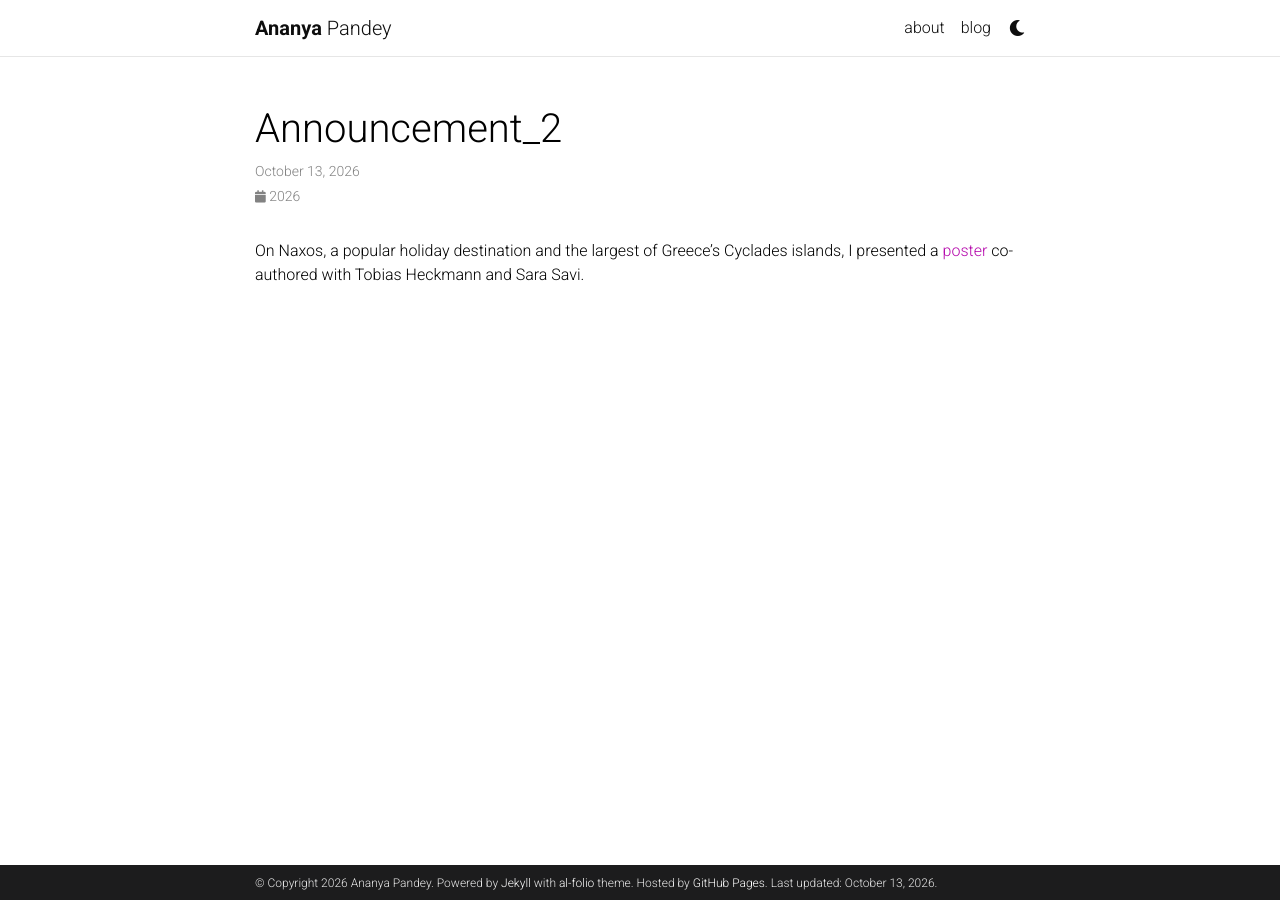
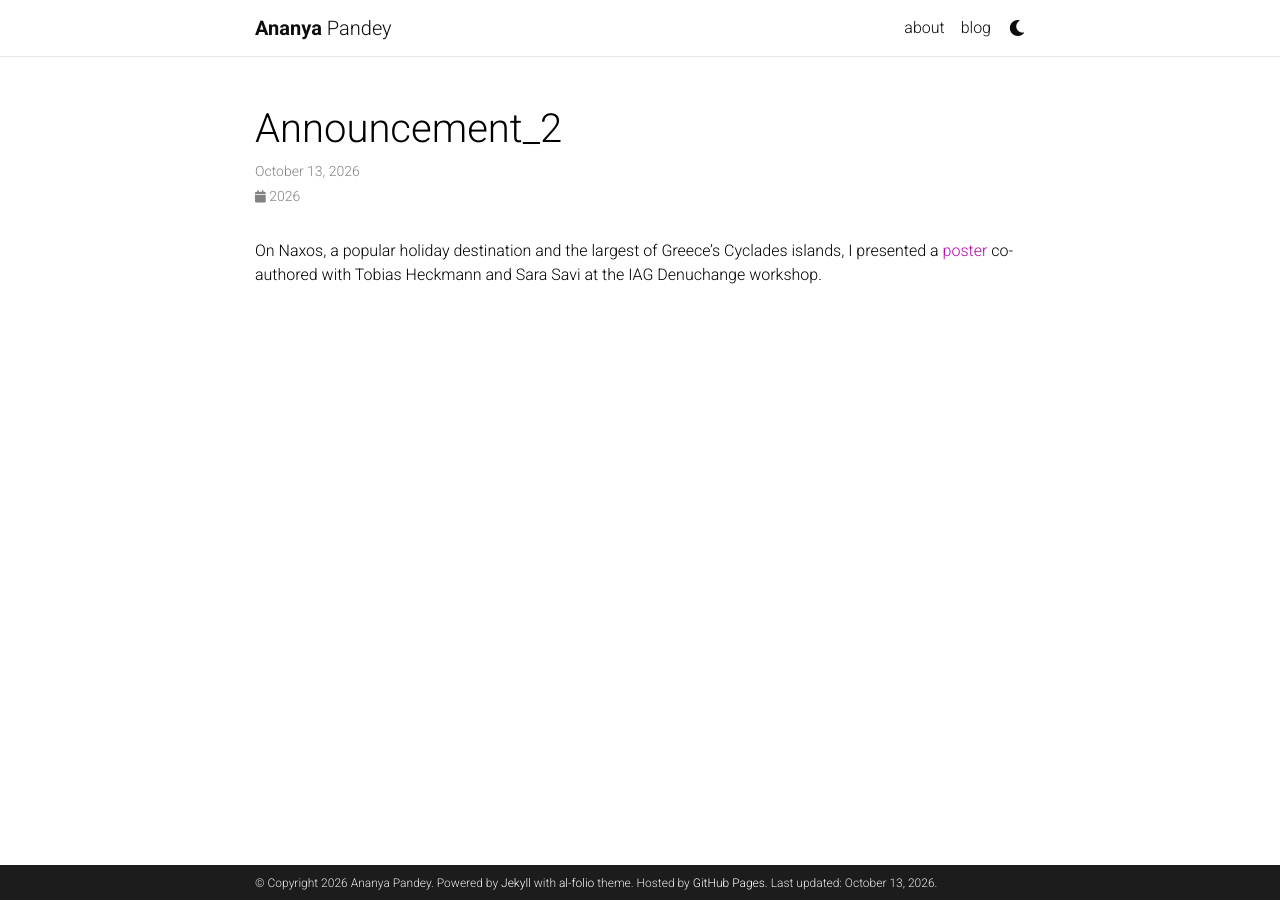
Before and after one commit to AnanyaGeo/ananyageo.github.io, a Jekyll site: the page built from _news/announcement_2.md, in a window 1280 px wide. Built offline with Jekyll 4.4.1, drawn with Linux system fonts in a browser that asks for light colours; comment, search, counter and statistics services are not loaded; a style sheet for code colours, icons or effects is not loaded.

Commit message:
Update announcement_2.md

```diff
--- a/_news/announcement_2.md
+++ b/_news/announcement_2.md
@@ -5,4 +5,4 @@
 related_posts: false
 ---
 
-On Naxos, a popular holiday destination and the largest of Greece's Cyclades islands, I presented a [poster](/assets/pdf/Pandey_IAG_Denuchange_2026_Poster_v2.pdf) co-authored with Tobias Heckmann and Sara Savi.
+On Naxos, a popular holiday destination and the largest of Greece's Cyclades islands, I presented a [poster](/assets/pdf/Pandey_IAG_Denuchange_2026_Poster_v2.pdf) co-authored with Tobias Heckmann and Sara Savi at the IAG Denuchange workshop.
```
